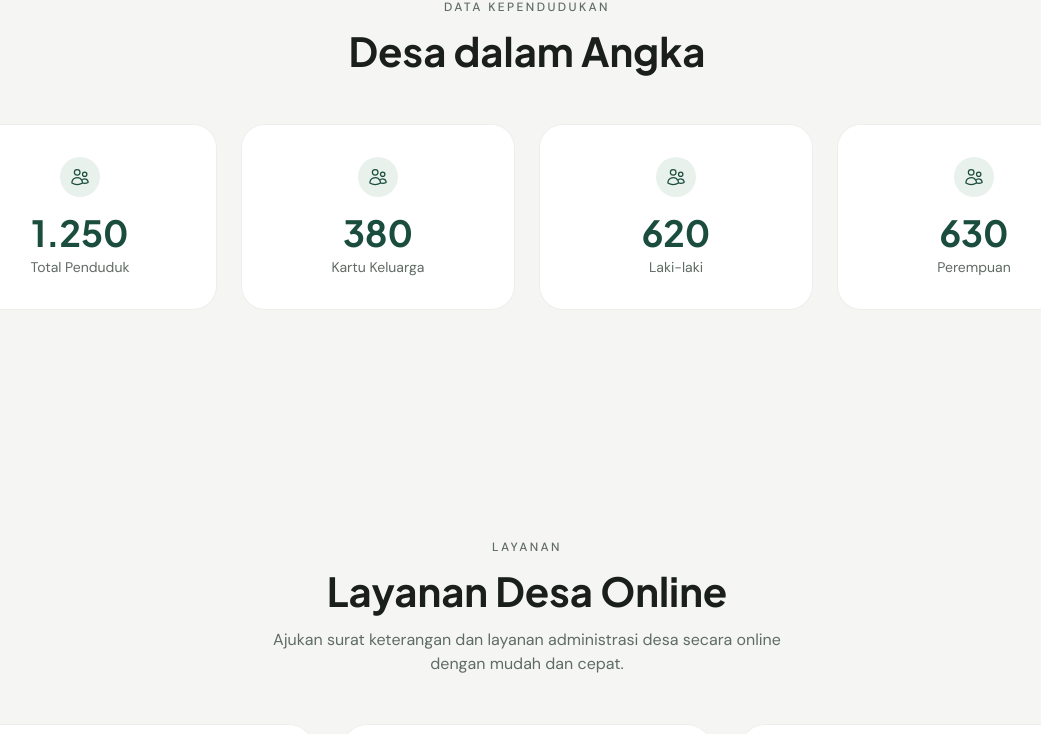
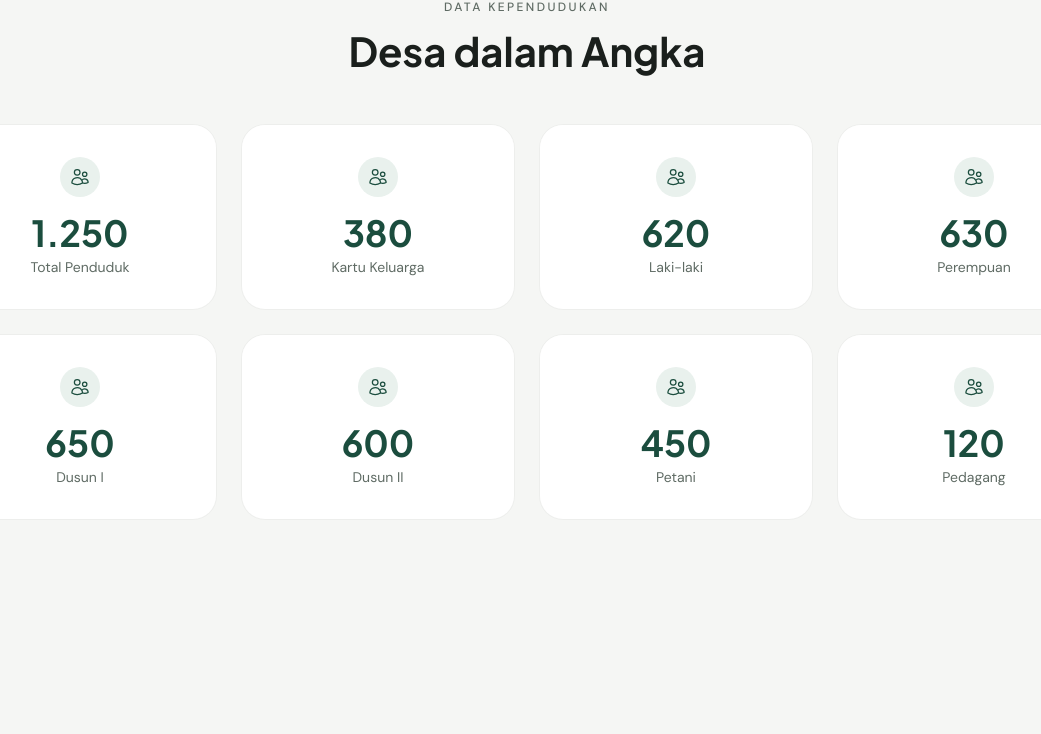
Before and after one commit to Stackpilot02/SID-UjungbatuII, a Next.js app: page / in a window 1280 px wide. Shown: the part 798-1532 px from the top of the page, without its empty margins (113-1154 px from the left). Built offline with nearby package versions, Linux system fonts and the light colour scheme; no server answers; a web font is replaced by a local one.

Commit message:
feat: tambahkan animasi count-up pada kartu statistik desa dan perluas menjadi 8 kartu

```diff
--- a/src/app/page.tsx
+++ b/src/app/page.tsx
@@ -3,6 +3,7 @@ import { formatDate } from '@/lib/utils';
 import { NewsItem } from '@/lib/types';
 import Link from 'next/link';
 import Image from 'next/image';
+import StatCountUp from '@/components/StatCountUp';
 
 const services = [
   {
@@ -24,13 +25,18 @@ export const dynamic = 'force-dynamic';
 export default async function HomePage() {
   const [news, stats] = await Promise.all([
     api.get<NewsItem[]>('/api/news').catch(() => []),
-    api.get<{ totalPopulation: number; familyCardCount: number; maleCount: number; femaleCount: number }>('/api/stats').catch(() => ({
-      totalPopulation: 0, familyCardCount: 0, maleCount: 0, femaleCount: 0,
-    })),
+    api.get<{
+      totalPopulation: number;
+      familyCardCount: number;
+      maleCount: number;
+      femaleCount: number;
+      dusunStats: { name: string; population: number; families: number }[];
+      occupationStats: { name: string; count: number }[];
+    }>('/api/stats').catch(() => null),
   ]);
 
   const latestNews = (news || []).slice(0, 3);
-  const s = stats || { totalPopulation: 0, familyCardCount: 0, maleCount: 0, femaleCount: 0 };
+  const s = stats || { totalPopulation: 0, familyCardCount: 0, maleCount: 0, femaleCount: 0, dusunStats: [], occupationStats: [] };
 
   return (
     <div>
@@ -102,7 +108,10 @@ export default async function HomePage() {
               { label: 'Kartu Keluarga', value: s.familyCardCount },
               { label: 'Laki-laki', value: s.maleCount },
               { label: 'Perempuan', value: s.femaleCount },
-            ].map((item, i) => (
+              ...s.dusunStats.map((d) => ({ label: d.name, value: d.population })),
+              ...(s.occupationStats[0] ? [{ label: s.occupationStats[0].name, value: s.occupationStats[0].count }] : []),
+              ...(s.occupationStats[1] ? [{ label: s.occupationStats[1].name, value: s.occupationStats[1].count }] : []),
+            ].slice(0, 8).map((item, i) => (
               <div key={i} className="bg-black/[0.03] p-[1px] rounded-[1.5rem] transition-all duration-500 ease-[cubic-bezier(0.32,0.72,0,1)] hover:shadow-[0_8px_32px_rgba(26,28,24,0.08)]">
                 <div className="bg-[var(--color-surface)] rounded-[calc(1.5rem-1px)] p-6 md:p-8 text-center shadow-[inset_0_1px_1px_rgba(255,255,255,0.8)]">
                   <div className="w-10 h-10 rounded-full bg-[var(--color-primary-tint)] flex items-center justify-center mx-auto mb-4">
@@ -110,7 +119,9 @@ export default async function HomePage() {
                       <path strokeLinecap="round" strokeLinejoin="round" d="M15 19.128a9.38 9.38 0 002.625.372 9.337 9.337 0 004.121-.952 4.125 4.125 0 00-7.533-2.493M15 19.128v-.003c0-1.113-.285-2.16-.786-3.07M15 19.128v.106A12.318 12.318 0 018.624 21c-2.331 0-4.512-.645-6.374-1.766l-.001-.109a6.375 6.375 0 0111.964-3.07M12 6.375a3.375 3.375 0 11-6.75 0 3.375 3.375 0 016.75 0zm8.25 2.25a2.625 2.625 0 11-5.25 0 2.625 2.625 0 015.25 0z" />
                     </svg>
                   </div>
-                  <div className="text-3xl md:text-4xl font-bold text-[var(--color-primary)] font-[family-name:var(--font-heading)]">{item.value.toLocaleString('id-ID')}</div>
+                  <div className="text-3xl md:text-4xl font-bold text-[var(--color-primary)] font-[family-name:var(--font-heading)]">
+                    <StatCountUp value={item.value} />
+                  </div>
                   <div className="text-sm text-[var(--color-text-muted)] mt-1">{item.label}</div>
                 </div>
               </div>
--- /dev/null
+++ b/src/components/StatCountUp.tsx
@@ -0,0 +1,55 @@
+'use client';
+
+import { useEffect, useRef, useState } from 'react';
+
+interface StatCountUpProps {
+  value: number;
+  duration?: number;
+  className?: string;
+}
+
+export default function StatCountUp({ value, duration = 1600, className }: StatCountUpProps) {
+  const ref = useRef<HTMLSpanElement>(null);
+  const [display, setDisplay] = useState(0);
+  const [started, setStarted] = useState(false);
+
+  useEffect(() => {
+    const el = ref.current;
+    if (!el) return;
+
+    const observer = new IntersectionObserver(
+      (entries) => {
+        entries.forEach((entry) => {
+          if (entry.isIntersecting && !started) {
+            setStarted(true);
+          }
+        });
+      },
+      { threshold: 0.3 }
+    );
+
+    observer.observe(el);
+    return () => observer.disconnect();
+  }, [started]);
+
+  useEffect(() => {
+    if (!started) return;
+
+    let raf = 0;
+    const start = performance.now();
+    const tick = (now: number) => {
+      const progress = Math.min((now - start) / duration, 1);
+      const eased = 1 - Math.pow(1 - progress, 3);
+      setDisplay(Math.round(value * eased));
+      if (progress < 1) raf = requestAnimationFrame(tick);
+    };
+    raf = requestAnimationFrame(tick);
+    return () => cancelAnimationFrame(raf);
+  }, [started, value, duration]);
+
+  return (
+    <span ref={ref} className={className}>
+      {display.toLocaleString('id-ID')}
+    </span>
+  );
+}
```
